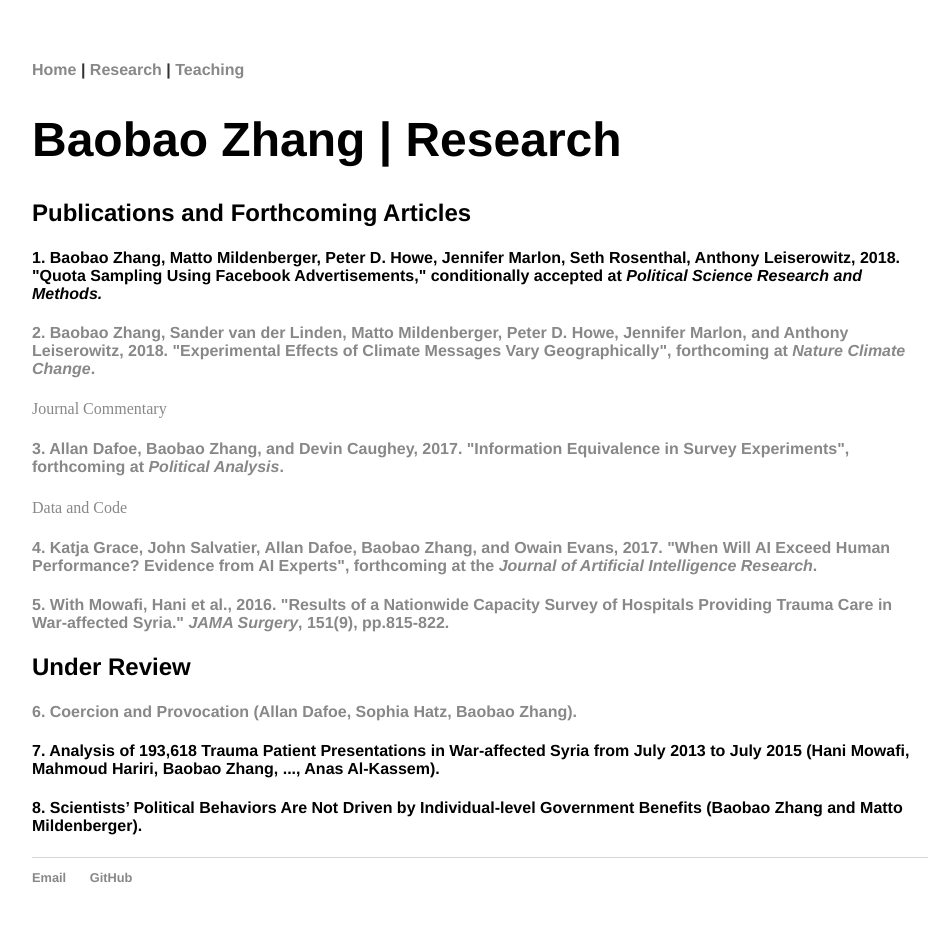
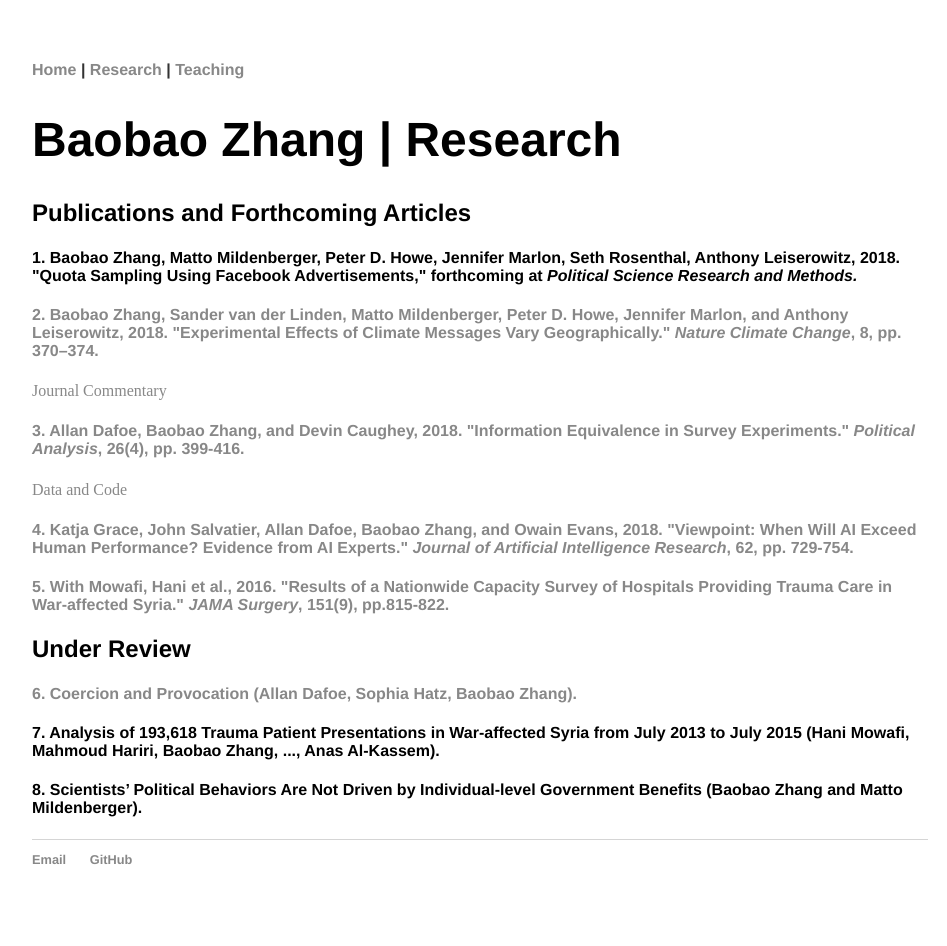
Before and after one commit to morganlivingston/baobaofzhang.github.io, a Jekyll site: the page built from research.html, in a window 1280 px wide. Shown: the whole page, without its empty margins (160-1107 px from the left). Built offline with Jekyll 4.4.1, drawn with Linux system fonts in a browser that asks for light colours.

Commit message:
Update my website

```diff
--- a/research.html
+++ b/research.html
@@ -7,10 +7,10 @@ title: Research
 			<h1>Baobao Zhang | Research</h1>
 
 			<h2>Publications and Forthcoming Articles</h2>
-<h4>1. Baobao Zhang, Matto Mildenberger, Peter D. Howe, Jennifer Marlon, Seth Rosenthal, Anthony Leiserowitz, 2018. "Quota Sampling Using Facebook Advertisements," conditionally accepted at <i>Political Science Research and Methods.</i></h4>
-  <h4><a href = "https://www.nature.com/articles/s41558-018-0122-0">2. Baobao Zhang, Sander van der Linden, Matto Mildenberger, Peter D. Howe, Jennifer Marlon, and Anthony Leiserowitz, 2018. "Experimental Effects of Climate Messages Vary Geographically", forthcoming at <i>Nature Climate Change</i>.</a></h4> <p><a href = "https://www.nature.com/articles/s41558-018-0143-8">Journal Commentary</a></p>
-<h4><a href="documents/dafoe_zhang_caughey_ie_2018.pdf">3. Allan Dafoe, Baobao Zhang, and Devin Caughey, 2017. "Information Equivalence in Survey Experiments", forthcoming at <i>Political Analysis</i>.</a></h4> <p><a href = "https://doi.org/10.7910/DVN/KVZXE8">Data and Code</a></p>
-<h4><a href="https://arxiv.org/abs/1705.08807">4. Katja Grace, John Salvatier, Allan Dafoe, Baobao Zhang, and Owain Evans, 2017. "When Will AI Exceed Human Performance? Evidence from AI Experts", forthcoming at the <i>Journal of Artificial Intelligence Research</i>.</a></h4>
+<h4>1. Baobao Zhang, Matto Mildenberger, Peter D. Howe, Jennifer Marlon, Seth Rosenthal, Anthony Leiserowitz, 2018. "Quota Sampling Using Facebook Advertisements," forthcoming at <i>Political Science Research and Methods.</i></h4>
+  <h4><a href = "https://www.nature.com/articles/s41558-018-0122-0">2. Baobao Zhang, Sander van der Linden, Matto Mildenberger, Peter D. Howe, Jennifer Marlon, and Anthony Leiserowitz, 2018. "Experimental Effects of Climate Messages Vary Geographically." <i>Nature Climate Change</i>, 8, pp. 370–374.</a></h4> <p><a href = "https://www.nature.com/articles/s41558-018-0143-8">Journal Commentary</a></p>
+<h4><a href="https://doi.org/10.1017/pan.2018.9">3. Allan Dafoe, Baobao Zhang, and Devin Caughey, 2018. "Information Equivalence in Survey Experiments." <i>Political Analysis</i>, 26(4), pp. 399-416.</a></h4> <p><a href = "https://doi.org/10.7910/DVN/KVZXE8">Data and Code</a></p>
+<h4><a href="https://doi.org/10.1613/jair.1.11222">4. Katja Grace, John Salvatier, Allan Dafoe, Baobao Zhang, and Owain Evans, 2018. "Viewpoint: When Will AI Exceed Human Performance? Evidence from AI Experts." <i>Journal of Artificial Intelligence Research</i>, 62, pp. 729-754.</a></h4>
 <h4><a href="https://www.ncbi.nlm.nih.gov/pubmed?term=27332144">5. With Mowafi, Hani et al., 2016. "Results of a Nationwide Capacity Survey of Hospitals Providing Trauma Care in War-affected Syria." <i>JAMA Surgery</i>, 151(9), pp.815-822.</a></h4>
 			<h2>Under Review</h2>
 <h4><a href="http://www.allandafoe.com/provocation.pdf">6. Coercion and Provocation (Allan Dafoe, Sophia Hatz, Baobao Zhang).</a></h4>
```
Also changed, not shown: index.html (+6 -2 lines), 10 other files.
